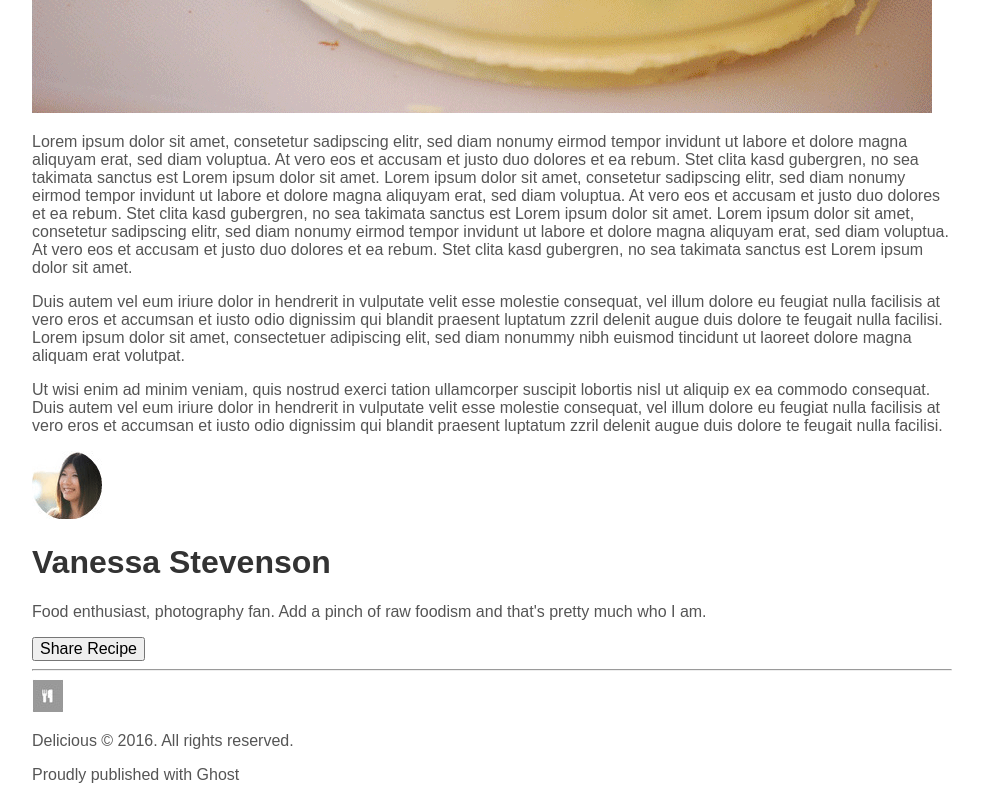
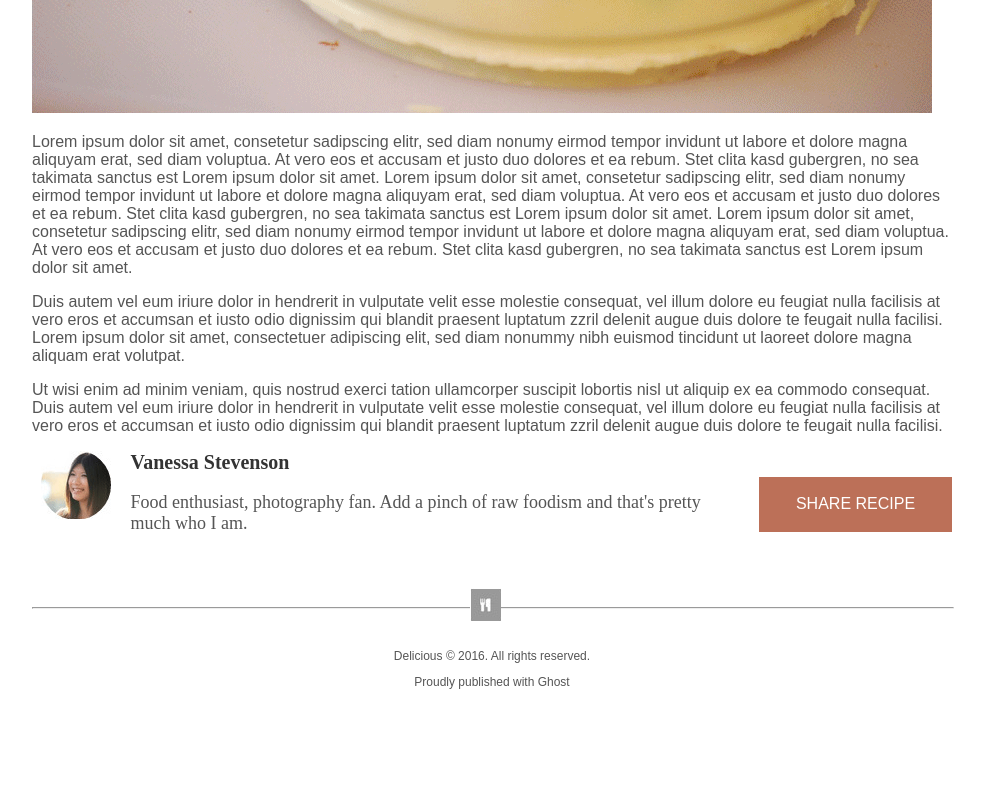
Before and after one commit to rwisecar/chocolate_pizza, a plain HTML site: page index.html in a window 1280 px wide. Shown: the part 787-1587 px from the top of the page, without its empty margins (148-1131 px from the left). After the commit the page ends 1476 px from the top, so only its background shows below. Drawn offline with Linux system fonts and the light colour scheme.

Commit message:
merged rachael\'s code into master

```diff
--- a/css/style.css
+++ b/css/style.css
@@ -62,3 +62,90 @@ header {
   right: 0;
   bottom: 30px;
 }
+
+/* *****************************
+FOOTER CONTENT
+***************************** */
+
+
+.wrap {
+  max-width: 920px;
+  margin: 0 auto;
+}
+
+.blog_info {
+  position: relative;
+}
+
+.profileimg img{
+  display: block;
+  float: left;
+  margin-left: 1%;
+  position: relative;
+}
+
+.profile {
+  font-family: "Slabo", serif;
+
+}
+.writer_name {
+  font-size: 20px;
+  padding-left: 2%;
+  display: inline;
+  text-align: left;
+  margin-top: 0;
+  position: relative;
+}
+
+.profile p {
+  left: 2%;
+  font-size: 18px;
+  position: relative;
+  width: 75%;
+
+}
+#button {
+  background-color: #bc7058;
+  color: white;
+  position: relative;
+  margin: 0 auto;
+  padding: 2% 4% 2% 4%;
+  border: none;
+  float: right;
+  right: 0;
+  display: inline;
+  bottom: 75px;
+  width: 193px;
+
+}
+
+#footer {
+  clear: both;
+  position: relative;
+}
+
+#footer img{
+
+  padding: 0;
+  z-index: 10;
+  position: absolute;
+  right: 49%;
+  bottom: 28px;
+}
+#lefthr {
+  width: 100%;
+  float: left;
+  color: #999999;
+  margin: auto 0;
+  padding: 0;
+  z-index: 1;
+
+}
+
+#footer p {
+  text-align: center;
+  position: relative;
+  top: 40px;
+  color: #555;
+  font-size: 12px;
+}
--- a/index.html
+++ b/index.html
@@ -18,7 +18,9 @@
     <div class="wrap">
 
       <header>
-        <img class="logo" src="img/logo.png">
+        <div class="logo">
+          <img src="img/logo.png">
+        </div>
 
         <h1 class="logo_title">Delicious</h1>
         <p class="logo_tagline">The Best Food Blog on the Web</p>
@@ -54,14 +56,18 @@
       <article>
 
       <article class="blog_info">
+       <div class="profileimg">
          <img src="img/van-pic.png">
+       </div>
+       <div class="profile">
          <h1 class="writer_name">Vanessa Stevenson</h1>
          <p>Food enthusiast, photography fan. Add a pinch of raw foodism and that's pretty much who I am.</p>
-        <button type="button" id="button">Share Recipe</button>
+       </div>
+     <button type="button" id="button">SHARE RECIPE</button>
      <article>
 
-      <footer>
-        <hr></hr>
+       <footer id="footer">
+         <hr id="lefthr"></hr>
          <img src="img/small-logo.png">
          <p>Delicious &copy; 2016. All rights reserved.</p>
          <p>Proudly published with Ghost</p>
```
Lines whose indentation alone changed are shown as unchanged.
